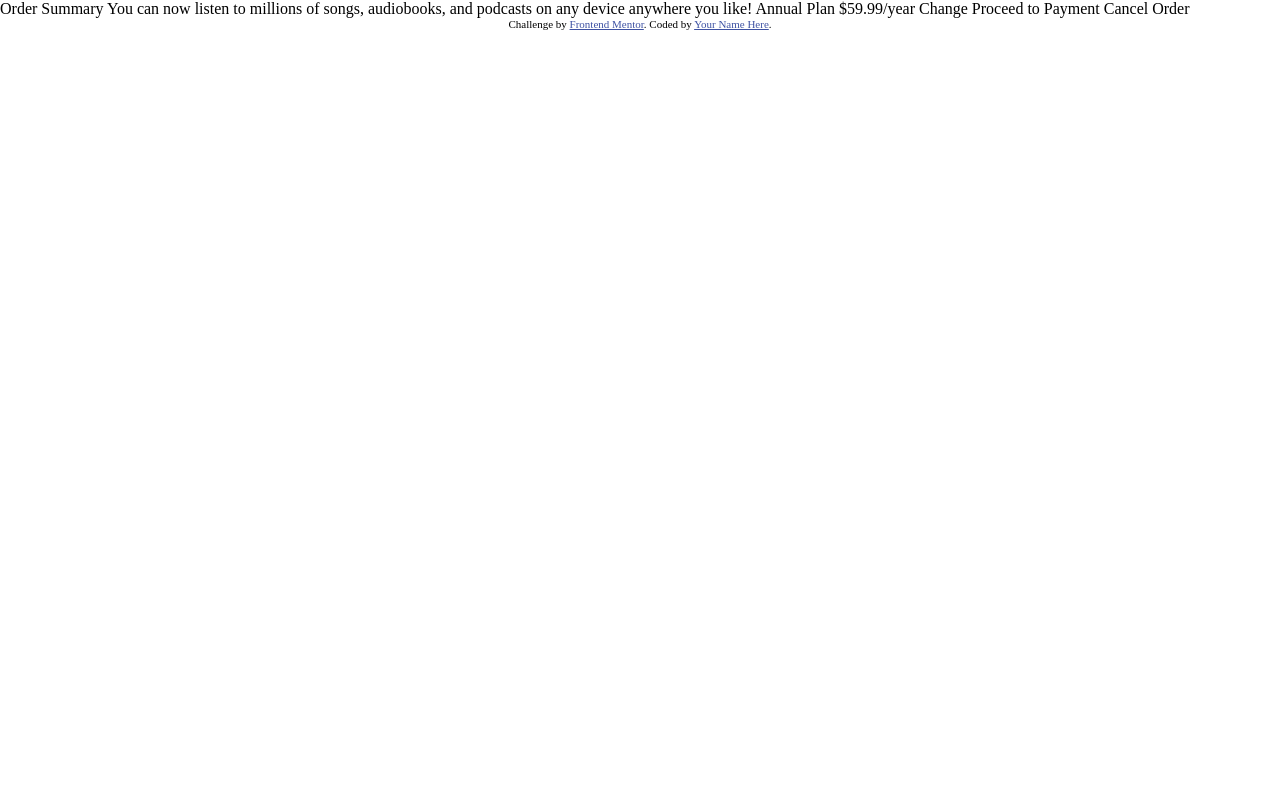
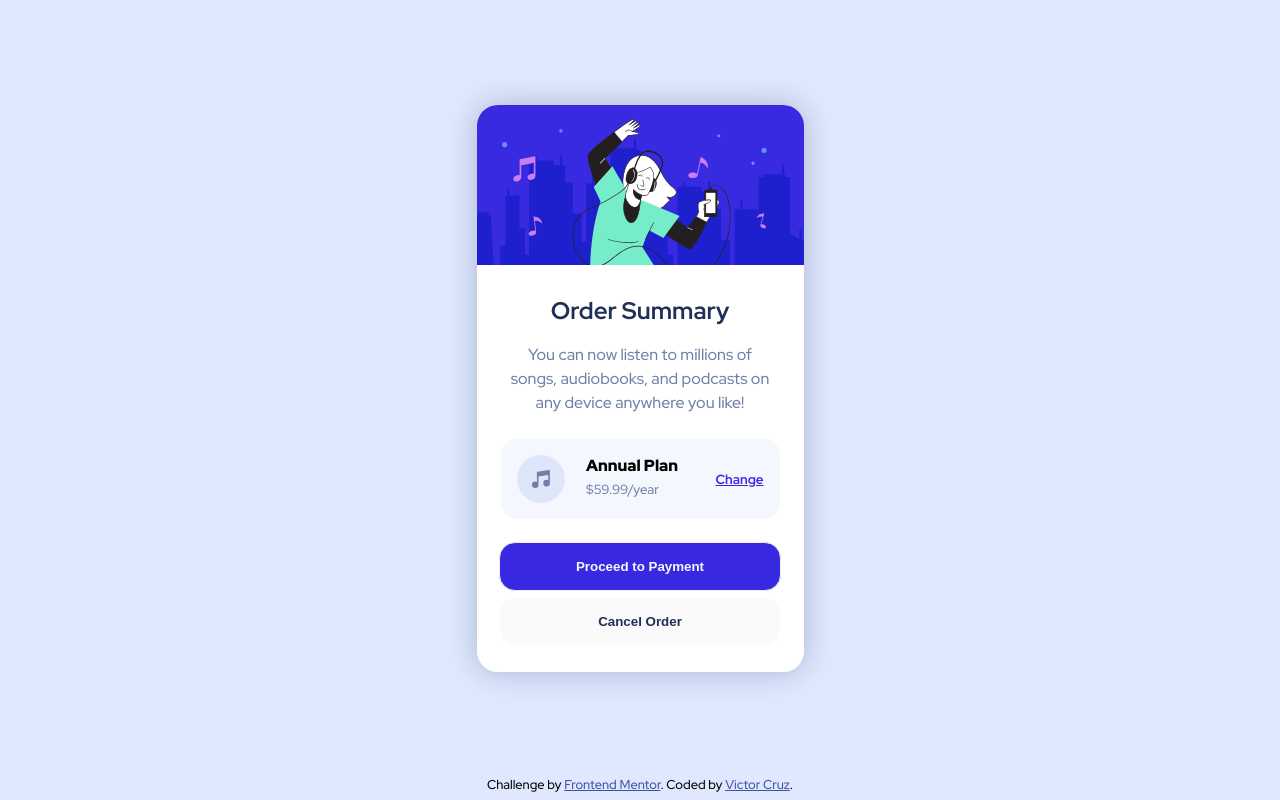
Before and after one commit to ikreuz/frontendmentor-order-summary-component, a plain HTML site: page index.html in a window 1280 px wide. Drawn offline with Linux system fonts and the light colour scheme; files that its build step writes are made by us from their sources.

Commit message:
Completed

```diff
--- a/index.html
+++ b/index.html
@@ -9,39 +9,64 @@
     <link rel="icon" type="image/png" sizes="32x32" href="./src/images/favicon-32x32.png" />
     <link rel="stylesheet" href="./src/css/style.css" />
     <title>Frontend Mentor | Order summary card</title>
-
-    <!-- Feel free to remove these styles or customise in your own stylesheet 👍 -->
-    <style>
-        .attribution {
-            font-size: 11px;
-            text-align: center;
-        }
-
-        .attribution a {
-            color: hsl(228, 45%, 44%);
-        }
-    </style>
 </head>
 
 <body>
-
+    <main class="container">
+        <div class="card">
+            <div class="box">
+                <div class="box-img">
+                </div>
+                <div class="box-content-header">
+                    <h2>
                         Order Summary
-
+                    </h2>
+                </div>
+                <div class="box-content-paragraph">
+                    <p class="paragraph">
                         You can now listen to millions of songs, audiobooks, and podcasts on any
                         device anywhere you like!
+                    </p>
+                </div>
 
+                <div class="box-content-plan">
+                    <div class="box-content-plan-list">
+                        <div class="plan-list-avatar">
+                        </div>
+                        <div class="plan-list-content">
+                            <p class="plan-list-annual">
                                 Annual Plan
+                            </p>
+                            <h5 class="plan-list-year">
                                 $59.99/year
+                            </h5>
+                        </div>
+                        <div class="plan-list-action">
+                            <h5>
+                                Change
+                            </h5>
+                        </div>
 
-    Change
+                    </div>
+                </div>
 
+                <div class="box-action">
+                    <button type="button" class="action-button">
                         Proceed to Payment
+                    </button>
+                    <button type="button" disabled class="action-disabled">
                         Cancel Order
-
+                    </button>
+                </div>
+            </div>
+        </div>
+    </main>
+    <footer>
         <div class="attribution">
             Challenge by <a href="https://www.frontendmentor.io?ref=challenge" target="_blank">Frontend Mentor</a>.
-        Coded by <a href="#">Your Name Here</a>.
+            Coded by <a href="https://github.com/ikreuz/">Victor Cruz</a>.
         </div>
+    </footer>
 </body>
 
 </html>
--- /dev/null
+++ b/src/css/style.css
@@ -0,0 +1,211 @@
+@import url('https://fonts.googleapis.com/css2?family=Red+Hat+Display:wght@500;700;900&display=swap');
+
+:root {
+    --border-card: 1.3rem;
+    --border-button: 1rem;
+
+    --box-img-width: 100%;
+    --box-img-height: 160px;
+
+    --card-width: 327px;
+    --card-heigth: 567px;
+
+    --color-pale-blue: hsl(225, 100%, 94%);
+    --color-bright-blue: hsl(245, 75%, 52%);
+
+    --color-very-pale-blue: hsl(225, 100%, 98%);
+    --color-desaturated-blue: hsl(224, 23%, 55%);
+    --color-dark-blue: hsl(223, 47%, 23%);
+
+    --color-black: hsl(0, 0%, 0%);
+    --color-white: hsl(0, 0%, 100%);
+    --color-attribution: hsl(228, 45%, 44%);
+
+    --font-size: 16px;
+    --font-size-attribution: .8rem;
+    --font-base: 'Red Hat Display', sans-serif;
+    --font-weight-500: 500;
+    --font-weight-700: 700;
+    --font-weight-900: 900;
+
+    --max-width: 1445px;
+    --min-width: 97vh;
+
+    --plan-list-avatar-height: 3rem;
+    --plan-list-avatar-width: 3rem;
+}
+
+* {
+    margin: 0;
+    padding: 0;
+    box-sizing: border-box;
+}
+
+body {
+    background-color: var(--color-pale-blue);
+    font-family: var(--font-base);
+    font-size: var(--font-size);
+}
+
+.container {
+    display: flex;
+    flex-direction: column;
+    justify-content: center;
+    margin: 0 auto;
+    max-width: var(--max-width);
+    min-height: var(--min-width);
+    padding: 0;
+}
+
+
+/** Section Card */
+.card {
+    background-color: var(--color-white);
+    display: flex;
+    justify-content: center;
+    margin: 0 auto;
+    width: var(--card-width);
+    height: var(--card-heigth);
+    border-radius: var(--border-card);
+    box-shadow: rgb(9 30 66 / 25%) 0 0 30px 0px, rgb(9 30 66 / 31%) 0 0 0px 0px;
+}
+
+/** Section Box */
+.card .box {
+    display: flex;
+    flex-direction: column;
+    margin: 0 auto;
+    width: var(--card-width);
+}
+
+/** Section Box-Img */
+.card .box .box-img {
+    background-image: url('../images/illustration-hero.svg');
+    height: var(--box-img-height);
+    width: var(--box-img-width);
+    background-repeat: round;
+    overflow: hidden;
+    background-color: var(--color-background-accent);
+    border-top-left-radius: var(--border-card);
+    border-top-right-radius: var(--border-card);
+    z-index: 2;
+}
+
+/** Section Box-Content */
+.card .box .box-content-header {
+    color: var(--color-dark-blue);
+    align-self: center;
+    padding: 1.9rem 0 1.1rem;
+}
+
+.card .box .box-content-paragraph {
+    margin: 0 2rem;
+}
+
+.card .box .box-content-header,
+.card .box .box-content-paragraph {
+    font-weight: var(--font-weight-500);
+    display: flex;
+    text-align: center;
+}
+
+.card .box .box-content-paragraph .paragraph {
+    line-height: 1.5;
+    color: var(--color-desaturated-blue);
+}
+
+.card .box .box-content-plan {
+    padding: 1.5rem 1.5rem 0;
+}
+
+.card .box .box-content-plan .box-content-plan-list {
+    display: flex;
+    background-color: var(--color-very-pale-blue);
+    min-height: var(--plan-list-min-height);
+    position: relative;
+    border-radius: var(--border-button);
+    padding: 1rem;
+    justify-content: space-between;
+}
+
+.card .box .box-content-plan .box-content-plan-list .plan-list-avatar {
+    background-image: url('../images/icon-music.svg');
+    height: var(--plan-list-avatar-height);
+    width: var(--plan-list-avatar-width);
+    background-repeat: no-repeat;
+}
+
+.card .box .box-content-plan .box-content-plan-list .plan-list-content {
+    padding: 0 1rem;
+}
+
+.card .box .box-content-plan .box-content-plan-list .plan-list-content .plan-list-annual {
+    font-weight: var(--font-weight-900);
+}
+
+.card .box .box-content-plan .box-content-plan-list .plan-list-content .plan-list-year {
+    color: var(--color-desaturated-blue);
+    font-weight: var(--font-weight-500);
+    padding-top: .2rem;
+}
+
+.card .box .box-content-plan .box-content-plan-list .plan-list-action {
+    color: var(--color-bright-blue);
+    text-decoration: underline;
+    padding: 0 0 0 1rem;
+    align-self: center;
+    cursor: pointer;
+}
+
+/** Section Box-Action */
+
+.card .box .box-action {
+    color: var(--color-text-paragraph);
+    font-family: var(--font-heading);
+    display: flex;
+    flex-direction: column;
+    margin: 1.4rem 1.4rem 0 1.4rem;
+}
+
+.card .box .box-action .action-button {
+    display: block;
+    background-color: var(--color-bright-blue);
+    color: var(--color-very-pale-blue);
+    text-align: center;
+    cursor: pointer;
+    padding: 1rem;
+    min-width: 100%;
+    border-radius: var(--border-button);
+    text-decoration: none;
+    border: 1px solid #eeeff4;
+    font-weight: var(--font-weight-900);
+}
+
+.card .box .box-action .action-disabled {
+    display: block;
+    color: var(--color-dark-blue);
+    font-weight: var(--font-weight-900);
+    text-align: center;
+    cursor: pointer;
+    padding: 1rem;
+    min-width: 100%;
+    border-radius: var(--border-button);
+    text-decoration: none;
+    border: 1px solid var(--color-white);
+    margin-top: .4rem;
+}
+
+
+/** Section Footer */
+footer .attribution {
+    color: var(--color-text-paragraph);
+}
+
+footer .attribution {
+    font-size: .8rem;
+    text-align: center;
+}
+
+footer .attribution a {
+    color: hsl(228, 45%, 44%);
+}
--- a/src/style/style.css
+++ /dev/null
@@ -1,33 +0,0 @@
-@import url('https://fonts.googleapis.com/css2?family=Red+Hat+Display:wght@500;700;900&display=swap');
-
-:root {
-    --color-pale-blue: hsl(233, 47%, 7%);
-    --color-bright-blue: hsl(244, 38%, 16%);
-    --color-very-pale-blue: hsl(277, 64%, 61%);
-
-    --color-desaturated-blue: hsl(0, 0%, 100%);
-    --color-dark-blue: hsla(0, 0%, 100%, 0.75);
-
-    --font-base: 'Red Hat Display', sans-serif;
-}
-
-* {
-    margin: 0;
-    padding: 0;
-    box-sizing: border-box;
-}
-
-body {
-    background-color: var(--color-background-body);
-    font-size: 16px;
-}
-
-main {
-    display: flex;
-    flex-direction: column;
-    justify-content: center;
-    margin: 0 auto;
-    max-width: 1445px;
-    min-height: 97vh;
-    padding: 0;
-}
```
Also changed, not shown: design/desktop.png (added), design/mobile.png (added), 1 other file. Lines whose indentation alone changed are shown as unchanged.
